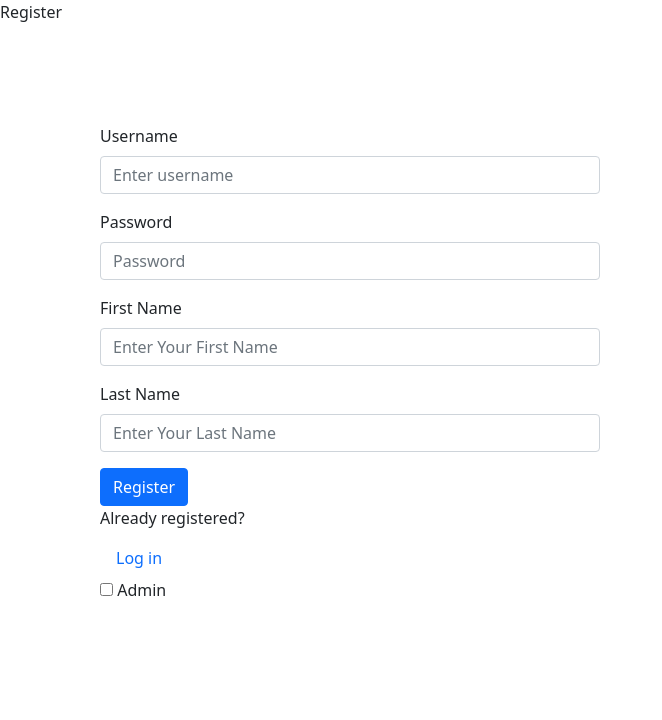
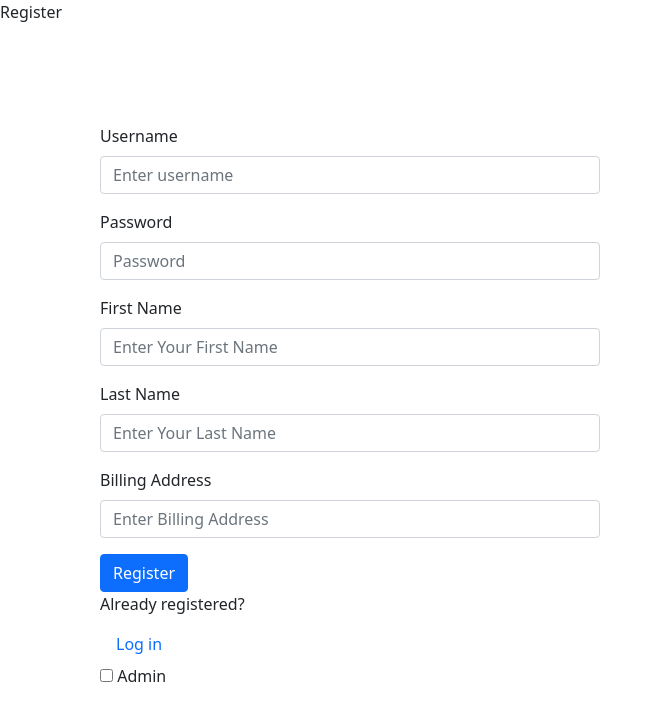
Before and after one commit to TelloVilla/Hotel-App-Project, a Next.js app: page /registerForm in a window 1280 px wide. Shown: the top 720 px of the page, without its empty margins (0-662 px from the left). Built offline with nearby package versions, Linux system fonts and the light colour scheme.

Commit message:
Add files via upload

```diff
--- a/pages/registerForm.js
+++ b/pages/registerForm.js
@@ -2,6 +2,7 @@ import { useState } from 'react'
 import { useRouter } from 'next/router'
 import { Form, Button, Nav } from 'react-bootstrap'
 import Link from 'next/link'
+import { Alert } from 'react-alert'
 //import styles from "../styles/registerpage.module.css"
 
 export default function regForm() {
@@ -10,6 +11,7 @@ export default function regForm() {
   const [password, setPassword] = useState('')
   const [firstName, setFirstName] = useState('')
   const [lastName, setLastName] = useState('')
+  const [billingAddr, setBillingAddr] = useState('')
   const [isAdmin, setIsAdmin] = useState(false)
   const router = useRouter()
   const data = {
@@ -17,6 +19,7 @@ export default function regForm() {
     password,
     firstName,
     lastName,
+    billingAddr,
     admin: {
       status: isAdmin,
       hotels: []
@@ -24,7 +27,10 @@ export default function regForm() {
   }
   const handleChange = () => {
     setIsAdmin(!isAdmin)
+    document.getElementById("Billing").disabled = !isAdmin
   }
+
+
   const submitForm = async event => {
     event.preventDefault()
 
@@ -35,7 +41,7 @@ export default function regForm() {
     })
 
     if (res.ok) {
-      return router.push('/dashboard')
+      return router.push('/manageHotel')
     }
     else {
       return router.push('/something')
@@ -54,7 +60,7 @@ export default function regForm() {
     // </form>
     <div>
       <a>Register</a>
-    <div style={{ display: 'block',
+    <div className="form" style={{ display: 'block',
     width: 700,
     padding: 100 }}
     id="register">
@@ -70,14 +76,23 @@ export default function regForm() {
   <Form.Label>Password</Form.Label>
     <Form.Control type="password" placeholder="Password"  onChange={e => setPassword(e.target.value)} id="inputField"/>
   </Form.Group>
+
   <Form.Group className="mb-3" id="input">
   <Form.Label>First Name</Form.Label>
     <Form.Control type="text" placeholder="Enter Your First Name"  onChange={e => setFirstName(e.target.value)} id="inputField"/>
   </Form.Group>
+
   <Form.Group className="mb-3" id="input">
   <Form.Label>Last Name</Form.Label>
     <Form.Control type="text" placeholder="Enter Your Last Name"  onChange={e => setLastName(e.target.value)} id="inputField"/>
   </Form.Group>
+
+
+  <Form.Group className="mb-3" id="input">
+  <Form.Label>Billing Address</Form.Label>
+    <Form.Control type="text" placeholder="Enter Billing Address"  onChange={e => setBillingAddr(e.target.value)} id="Billing" />
+  </Form.Group>
+
   <Button variant="primary" type="submit" id="submitButton" >
     Register
   </Button>
```
